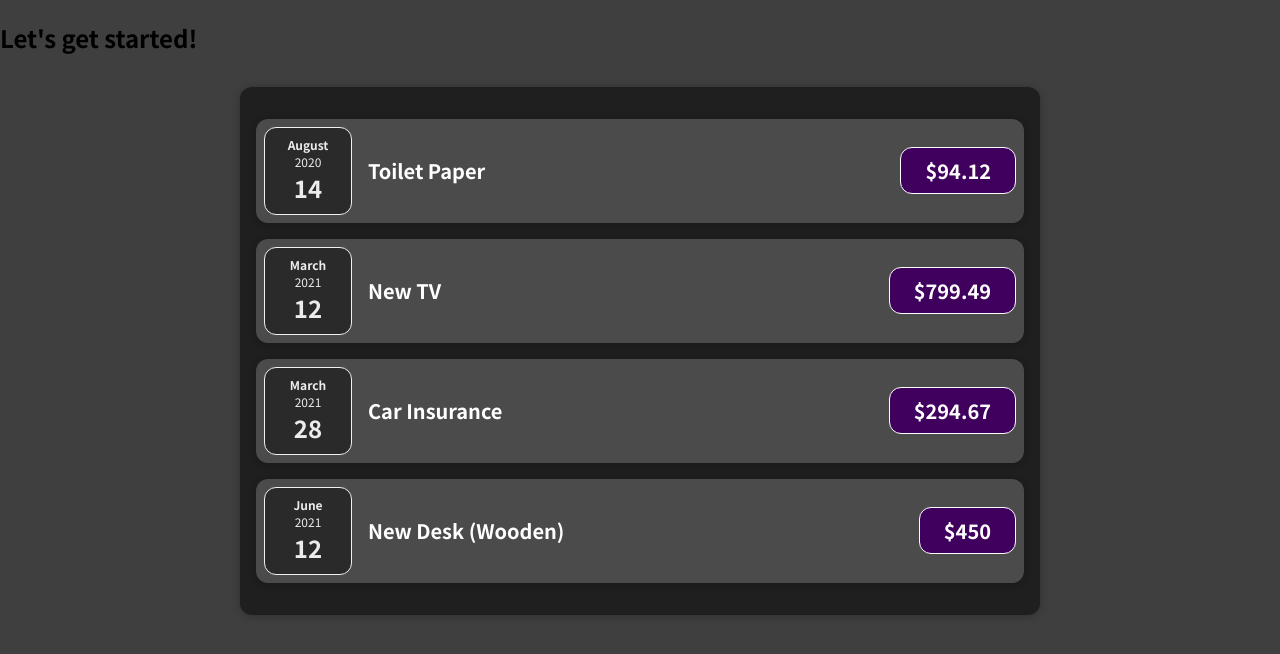
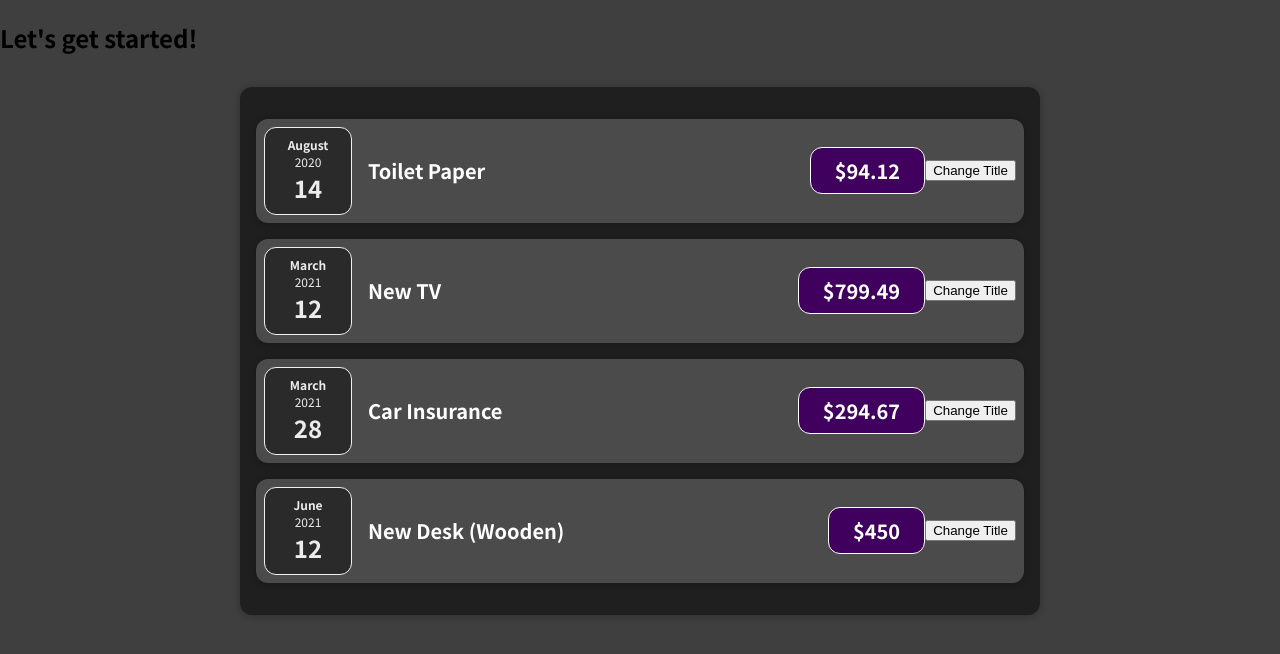
Before and after one commit to fburaktrd/react-udemy, a JavaScript app in the folder car-insurance-tracking/: page / in a window 1280 px wide. Shown: the top 654 px of the page. Built offline with nearby package versions, Linux system fonts and the light colour scheme.

Commit message:
onClick listener added

```diff
--- a/car-insurance-tracking/src/components/Expenses/ExpenseItem.js
+++ b/car-insurance-tracking/src/components/Expenses/ExpenseItem.js
@@ -2,7 +2,11 @@ import "./ExpenseItem.css";
 import ExpenseDate from "./ExpenseDate";
 import Card from "../UI/Card";
 
-function ExpenseItem(props) {
+const ExpenseItem = (props)=> {
+  const clickHandler = () =>{
+    console.log('Clicked!!')
+  }
+
   return (
     <Card className="expense-item">
       <ExpenseDate date = {props.date}></ExpenseDate>
@@ -10,6 +14,7 @@ function ExpenseItem(props) {
         <h2>{props.title}</h2>
         <div className="expense-item__price">${props.amount}</div>
       </div>
+      <button onClick ={clickHandler}>Change Title</button>
     </Card>
   );
 }
```
